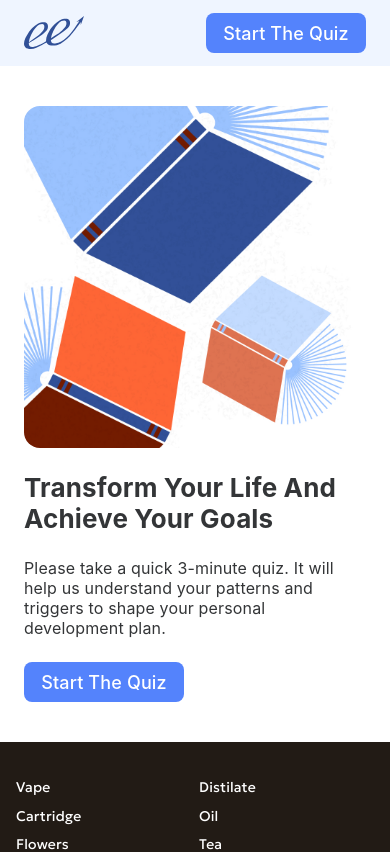
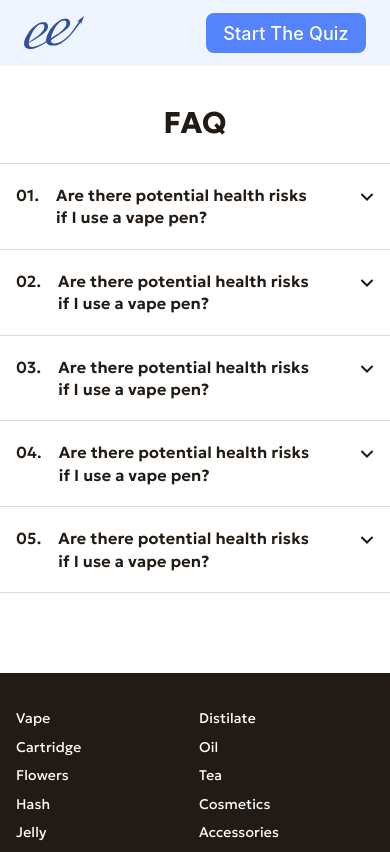
Before and after one commit to martingess/capycanna-front, a Next.js app: page / in a window 390 px wide. Shown: the top 852 px of the page. Built offline with nearby package versions, Linux system fonts and the light colour scheme.

Commit message:
add FAQ section with dynamic rendering and responsive styles; implement window dimensions hook

```diff
--- a/public/locales/en/home.json
+++ b/public/locales/en/home.json
@@ -4,5 +4,30 @@
     "topSection": {
         "title": "Transform Your Life And Achieve Your Goals",
         "description": "Please take a quick 3-minute quiz. It will help us understand your patterns and triggers to shape your personal development plan."
+    },
+    "faq": {
+        "list": [
+            {
+                "question": "Are there potential health risks if I use a vape pen?",
+                "answer": "<p>There are no health risks<\/p>"
+            },
+            {
+                "question": "Are there potential health risks if I use a vape pen?",
+                "answer": "<p>There are no health risks<\/p>"
+            },
+            {
+                "question": "Are there potential health risks if I use a vape pen?",
+                "answer": "<p>There are no health risks<\/p>"
+            },
+            {
+                "question": "Are there potential health risks if I use a vape pen?",
+                "answer": "<p>There are no health risks<\/p>"
+            },
+            {
+                "question": "Are there potential health risks if I use a vape pen?",
+                "answer": "<p>There are no health risks<\/p>"
+            }
+        ],
+        "title": "FAQ"
     }
 }
--- /dev/null
+++ b/src/components/FaqSection/FaqSection.module.scss
@@ -0,0 +1,195 @@
+.faq {
+  margin-top: 40px;
+  position: relative;
+  padding-bottom: 80px;
+  @media (min-width: 980px) {
+    padding-top: 90px;
+    padding-bottom: 180px;
+  }
+
+  &__title {
+    color: #221b15;
+    position: relative;
+    font-size: 30px;
+    line-height: 1.1;
+    text-align: center;
+    font-weight: 700;
+    margin-bottom: 24px;
+    @media (min-width: 980px) {
+      font-size: 60px;
+      margin-bottom: 44px;
+    }
+    &-container {
+      width: 100%;
+      max-width: 1632px;
+      padding: 0 16px;
+      margin: auto;
+    }
+  }
+
+  &__items {
+    display: grid;
+    grid-template-columns: 1fr;
+    grid-template-rows: 1fr;
+    grid-column-gap: 70px;
+    grid-row-gap: 0;
+
+    @media (min-width: 980px) {
+      margin-left: auto;
+      margin-right: auto;
+    }
+  }
+
+  &__item {
+    padding: 20px 0;
+    border-top: 1px solid rgba(17, 17, 17, 0.15);
+    transition: border 0.2s ease-out;
+    &:last-child {
+      border-bottom: 1px solid rgba(17, 17, 17, 0.15);
+    }
+    @media (min-width: 980px) {
+      cursor: pointer;
+      padding: 30px 0;
+    }
+
+    &.active {
+      .faq__item-icon {
+        transform: rotate(180deg);
+      }
+    }
+
+
+    &-wrap {
+      width: 100%;
+      max-width: 1632px;
+      padding: 0 16px;
+      margin: auto;
+    }
+    &-title-wrap {
+      display: flex;
+      align-items: flex-start;
+      padding-right: 40px;
+    }
+    &-count {
+      color: #221b15;
+      margin-right: 17px;
+      font-size: 16px;
+      font-style: normal;
+      font-weight: 600;
+      line-height: 1.4;
+    }
+  }
+
+  &__item-top {
+    display: flex;
+    justify-content: space-between;
+    @media (min-width: 980px) {
+      cursor: pointer;
+    }
+  }
+
+  &__item-bottom {
+    font-size: 14px;
+    line-height: 1.4;
+    padding-top: 0;
+    font-weight: 400;
+    color: #221b15;
+    overflow: hidden;
+    transition: all 0.3s ease-in-out;
+
+    &.active {
+      padding-top: 8px;
+    }
+
+    @media (min-width: 980px) {
+      font-size: 20px;
+      line-height: 30px;
+    }
+
+    ol,
+    ul {
+      list-style: decimal;
+      padding-left: 15px;
+      font-size: 14px;
+      line-height: 20px;
+      font-weight: 300;
+
+      li {
+        margin-bottom: 15px;
+
+        &:last-child {
+          margin-bottom: 0;
+        }
+      }
+    }
+
+    ul {
+      list-style: disc;
+      padding-left: 14px;
+    }
+
+    p {
+      font-size: 14px;
+      line-height: 20px;
+      font-weight: 300;
+      & + p {
+        padding-bottom: 15px;
+      }
+    }
+  }
+
+  &__item-bottom-desk {
+    font-size: 14px;
+    line-height: 20px;
+    font-weight: 300;
+
+    & > p {
+      padding-bottom: 15px;
+      &:last-child {
+        padding-bottom: 0;
+      }
+    }
+  }
+
+  &__item-icon {
+    color: #221b15;
+    width: 14px;
+    height: 24px;
+    min-width: 14px;
+    position: relative;
+    right: 0;
+    transform: rotate(0deg);
+    transition: transform 0.4s ease-out;
+
+    [lang='ar'] &,
+    [lang='he'] & {
+      left: -9px;
+      right: 0;
+    }
+  }
+
+  &__item-title {
+    color: #221b15;
+    font-weight: 600;
+    font-size: 16px;
+    line-height: 1.4;
+    transition: color 0.4s ease-out;
+    @media (min-width: 980px) {
+      font-size: 18px;
+      line-height: 1.3;
+    }
+  }
+
+  &__button {
+    margin: 30px auto;
+    line-height: 20px;
+    display: flex;
+    align-items: center;
+
+    @media (min-width: 980px) {
+      margin-top: 50px;
+      position: relative;
+      width: 288px;
+    }
+  }
+}
--- /dev/null
+++ b/src/components/FaqSection/index.js
@@ -0,0 +1,99 @@
+import { useState, useRef, useEffect } from 'react';
+import { useTranslations } from 'next-intl';
+import { IconArrowSmall } from '@UI';
+import useWindowDimensions from '@/hooks/useWindowDimensions';
+
+import cn from 'classnames';
+import styles from './FaqSection.module.scss';
+
+const FaqItem = ({ question, answer, idx }) => {
+  const { width } = useWindowDimensions();
+  const bodyBlock = useRef(null);
+  const [isOpen, setIsOpen] = useState(false);
+
+  const toggleOpen = () => {
+    setIsOpen(!isOpen);
+  };
+
+  useEffect(() => {
+    const sheet = document.styleSheets[0];
+    let ruleIndex;
+    for (let i = 0; i < sheet.cssRules.length; i++) {
+      if (sheet.cssRules[i].selectorText === `#faq_wrap${idx}`) {
+        ruleIndex = i;
+        break;
+      }
+    }
+
+    if (isOpen) {
+      sheet.insertRule(
+        `#faq_wrap${idx} { height: ${bodyBlock.current.scrollHeight + 20}px; }`,
+        sheet.cssRules.length,
+      );
+    } else {
+      sheet.insertRule(`#faq_wrap${idx} { height: 0px; }`, sheet.cssRules.length);
+    }
+  }, [isOpen, width, idx]);
+
+  return (
+    <div
+      className={cn(styles['faq__item'], { [styles['active']]: isOpen })}
+      id={`Q${idx}`}
+      itemScope
+      itemProp="mainEntity"
+      itemType="https://schema.org/Question"
+      onClick={toggleOpen}
+    >
+      <div className={styles['faq__item-wrap']}>
+        <div className={styles['faq__item-top']}>
+          <div className={styles['faq__item-title-wrap']}>
+            <span className={styles['faq__item-count']}>
+              {idx + 1 < 10 ? `0${idx + 1}` : idx + 1}.
+            </span>
+            <h4 className={styles['faq__item-title']} itemProp="name">
+              {question}
+            </h4>
+          </div>
+          <IconArrowSmall className={styles['faq__item-icon']} />
+        </div>
+        <div
+          className={cn(styles['faq__item-bottom'], { [styles['active']]: isOpen })}
+          ref={bodyBlock}
+          itemScope
+          itemProp="acceptedAnswer"
+          itemType="https://schema.org/Answer"
+          id={`faq_wrap${idx}`}
+        >
+          <div
+            className={styles['faq__item-bottom-desk']}
+            dangerouslySetInnerHTML={{ __html: answer }}
+            itemProp="text"
+            id={`faq${idx}_desc`}
+          />
+        </div>
+      </div>
+    </div>
+  );
+};
+
+const FaqSection = ({ translation, features }) => {
+  const t = useTranslations(translation || 'home');
+
+  let list = Array.isArray(t.raw('faq.list')) ? t.raw('faq.list') : [];
+  list = list.filter((item) => item.question || item.answer);
+
+  return (
+    <section className={styles['faq']} id="faq">
+      <div className={styles['faq__title-container']}>
+        <h2 className={styles['faq__title']}>{t('faq.title')}</h2>
+      </div>
+      <div className={styles['faq__items']} itemScope itemType="https://schema.org/FAQPage">
+        {list?.map(({ question, answer }, idx) => (
+          <FaqItem key={question} question={question} answer={answer} idx={idx} />
+        ))}
+      </div>
+    </section>
+  );
+};
+
+export default FaqSection;
--- a/src/components/UI/Icons/index.js
+++ b/src/components/UI/Icons/index.js
@@ -54,3 +54,22 @@ export const IconTelegram = (props) => {
     </svg>
   );
 };
+
+export const IconArrowSmall = (props) => {
+  return (
+    <svg width="14" height="15" viewBox="0 0 14 15" fill="none" {...props}>
+      <g clipPath="url(#clip0_2034_1322)">
+        <path
+          d="M12.5503 5.47164L7 11.0219L1.44975 5.47164"
+          stroke="currentColor"
+          stroke-width="2"
+        />
+      </g>
+      <defs>
+        <clipPath id="clip0_2034_1322">
+          <rect width="14" height="14" fill="white" transform="translate(0 0.521973)" />
+        </clipPath>
+      </defs>
+    </svg>
+  );
+};
--- a/src/hooks/index.js
+++ b/src/hooks/index.js
@@ -1,2 +1,3 @@
 export * from './useMediaQuery.js';
 export * from './usePreviousUrl.js';
+export * from './useWindowDimensions.js';
--- /dev/null
+++ b/src/hooks/useWindowDimensions.js
@@ -0,0 +1,27 @@
+import { useState, useEffect } from 'react';
+
+const getWindowDimensions = () => {
+  const { innerWidth: width, innerHeight: height } = typeof window !== 'undefined' ? window : {};
+
+  return {
+    width,
+    height,
+  };
+};
+
+const useWindowDimensions = () => {
+  const [windowDimensions, setWindowDimensions] = useState(getWindowDimensions());
+
+  useEffect(() => {
+    function handleResize() {
+      setWindowDimensions(getWindowDimensions());
+    }
+
+    window.addEventListener('resize', handleResize);
+    return () => window.removeEventListener('resize', handleResize);
+  }, []);
+
+  return windowDimensions;
+};
+
+export default useWindowDimensions;
--- a/src/scenes/Home/index.js
+++ b/src/scenes/Home/index.js
@@ -1,6 +1,6 @@
 import Head from 'next/head';
 import { useTranslations } from 'next-intl';
-import TopSection from '@components/TopSection';
+import FaqSection from '@components/FaqSection';
 
 const HomePage = () => {
   const t = useTranslations('home');
@@ -11,7 +11,7 @@ const HomePage = () => {
         <title>{t('metaTitle')}</title>
         <meta name="description" content={t('metaDescription')} />
       </Head>
-      <TopSection trans="home" />
+      <FaqSection translation={'home'} />
     </>
   );
 };
```
